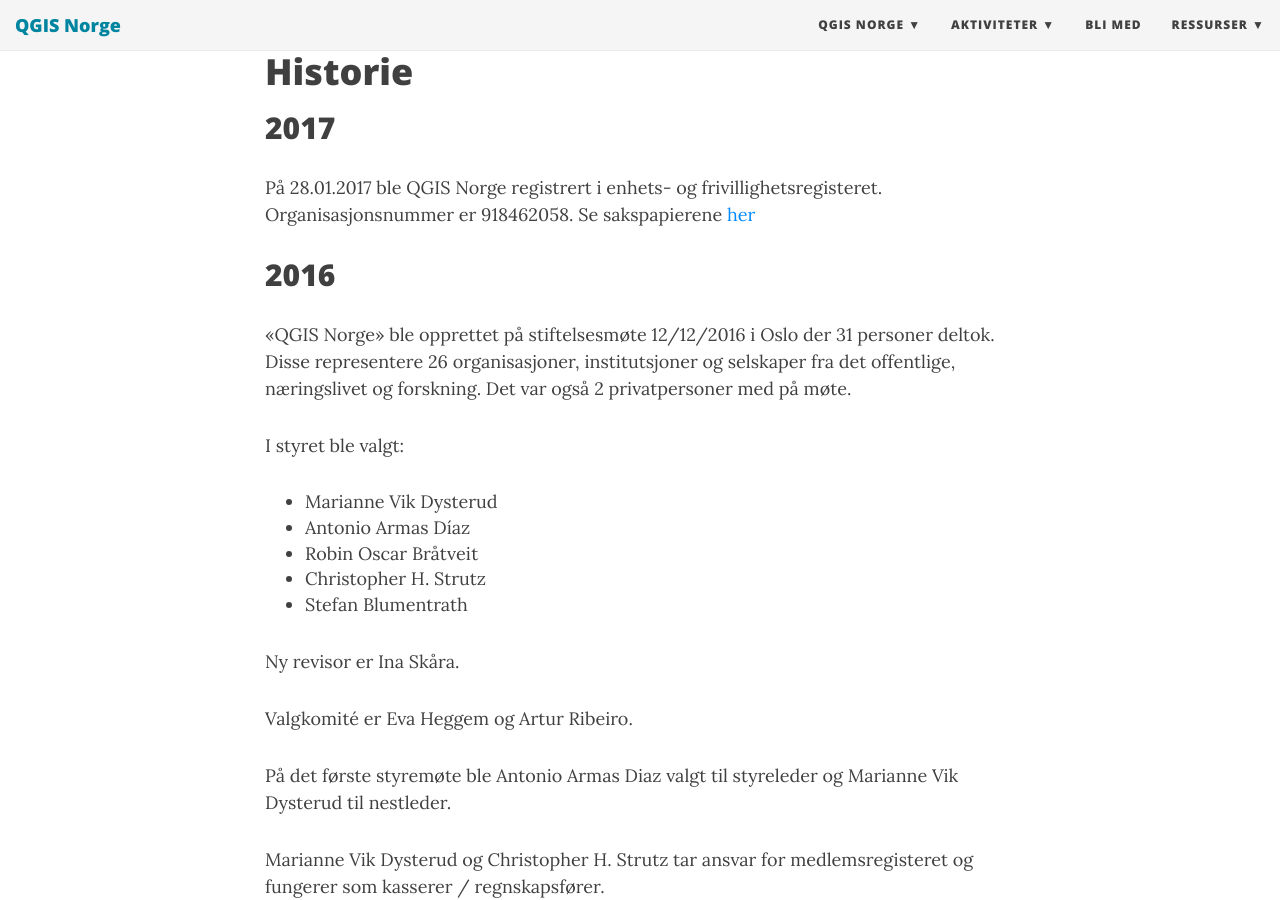
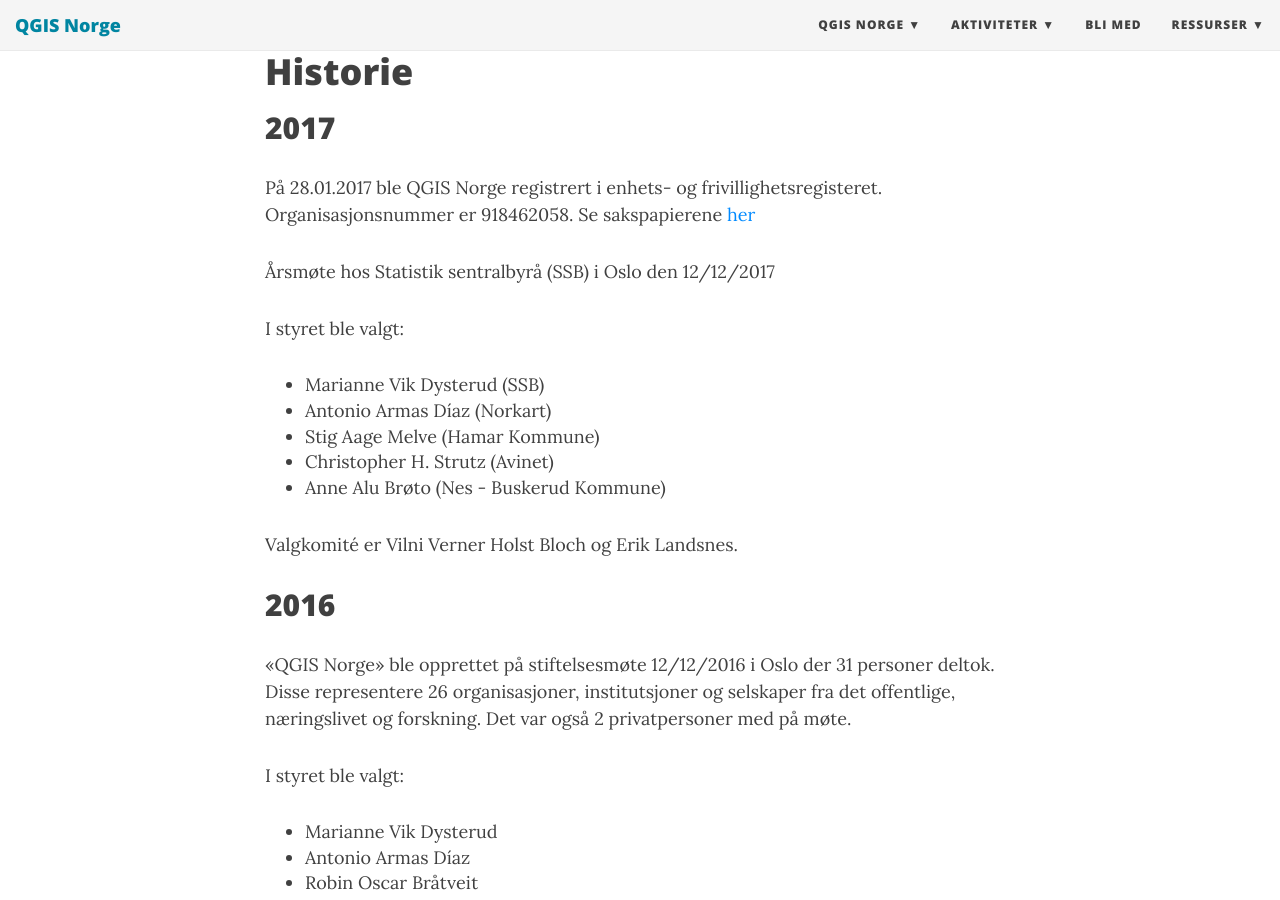
Before and after one commit to qgisnorge/qgisnorge.github.io, a Jekyll site: the page built from omoss.md, in a window 1280 px wide and 900 px high, scrolled down 1259 px. Built offline with Jekyll 4.4.1, drawn with Linux system fonts in a browser that asks for light colours; nearby versions of some CDN libraries.

Commit message:
tekst i Historie 2017 - omoss

```diff
--- a/omoss.md
+++ b/omoss.md
@@ -45,6 +45,19 @@
 frivillighetsregisteret. Organisasjonsnummer er 918462058.
 Se sakspapierene [her](https://github.com/qgisnorge/qgisnorge.github.io/blob/master/dokumenter/registrering/)
 
+Årsmøte hos Statistik sentralbyrå (SSB) i Oslo den 12/12/2017
+
+I styret ble valgt:
+
+- Marianne Vik Dysterud (SSB)
+- Antonio Armas Díaz (Norkart)
+- Stig Aage Melve (Hamar Kommune)
+- Christopher H. Strutz (Avinet)
+- Anne Alu Brøto (Nes - Buskerud Kommune)
+
+Valgkomité er Vilni Verner Holst Bloch og Erik Landsnes.
+
+
 ## 2016
 
 «QGIS Norge» ble opprettet på stiftelsesmøte 12/12/2016
```
